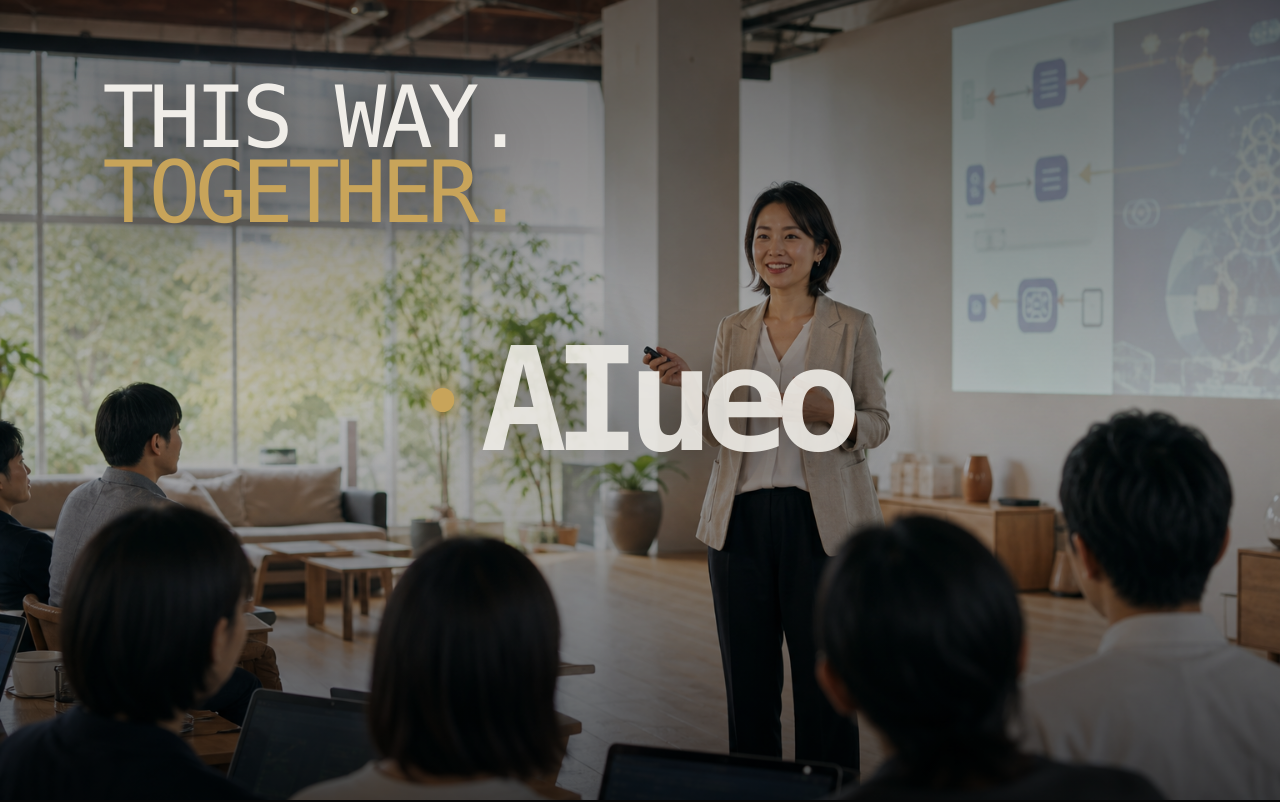
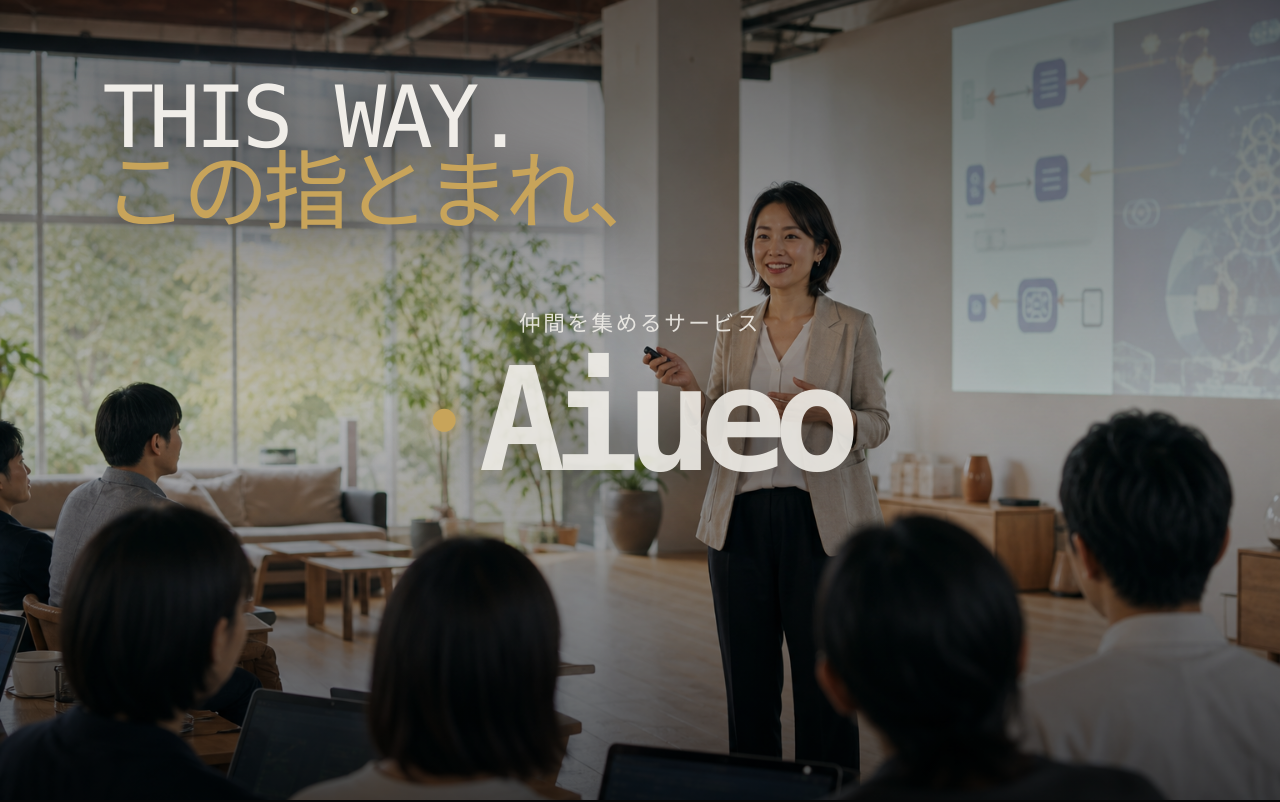
Before and after one commit to rahiseko-alt/AIueo-LP, a Next.js app: page / in a window 1280 px wide. Shown: the top 802 px of the page. Built offline with nearby package versions, Linux system fonts and the light colour scheme.

Commit message:
feat: localize hero tagline and wordmark

```diff
--- a/src/components/hero.tsx
+++ b/src/components/hero.tsx
@@ -21,16 +21,19 @@
         <h1 className="font-mono text-[clamp(2.1rem,9vw,4.5rem)] font-medium leading-[0.88] tracking-[-0.06em] text-[#f0ede8] drop-shadow-[0_4px_22px_rgba(0,0,0,0.8)] lg:text-[clamp(4rem,6.7vw,6rem)]">
           THIS WAY.
           <br />
-          <span className="text-[#c8a45a]">TOGETHER.</span>
+          <span className="text-[#c8a45a]">この指とまれ、</span>
         </h1>
       </div>
 
       <div
         aria-label="AIueo"
-        className="pointer-events-none absolute left-1/2 top-1/2 flex -translate-x-1/2 -translate-y-1/2 items-center gap-[0.18em] font-mono text-[clamp(2.75rem,13vw,9rem)] font-semibold leading-none tracking-[-0.09em] text-[#f0ede8]/90 drop-shadow-[0_4px_28px_rgba(0,0,0,0.65)]"
+        className="pointer-events-none absolute left-1/2 top-1/2 flex -translate-x-1/2 -translate-y-1/2 flex-col items-center gap-2 font-mono text-center text-[#f0ede8]/90 drop-shadow-[0_4px_28px_rgba(0,0,0,0.65)]"
       >
-        <span className="h-[0.16em] w-[0.16em] shrink-0 rounded-full bg-[#c8a45a] shadow-[0_0_18px_rgba(200,164,90,0.8)]" />
-        <span>AIueo</span>
+        <span className="text-[clamp(0.7rem,2.4vw,1.35rem)] font-medium tracking-[0.12em]">仲間を集めるサービス</span>
+        <span className="flex items-center gap-[0.16em] text-[clamp(2.75rem,13vw,9rem)] font-semibold leading-none tracking-[-0.09em]">
+          <span className="h-[0.16em] w-[0.16em] shrink-0 rounded-full bg-[#c8a45a] shadow-[0_0_18px_rgba(200,164,90,0.8)]" />
+          <span>Aiueo</span>
+        </span>
       </div>
     </section>
   );
```
